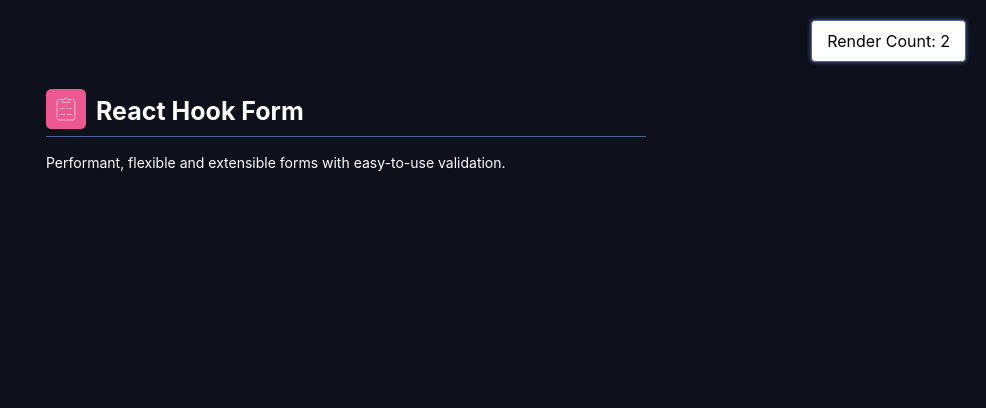
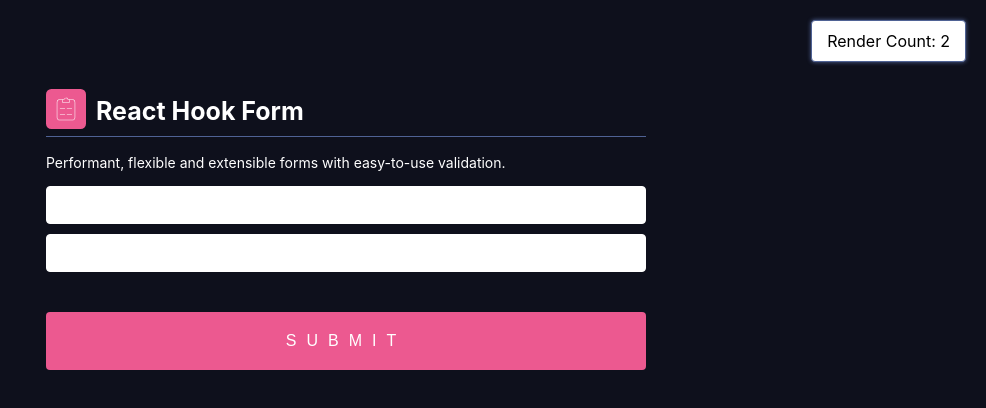
Before and after one commit to samgliu/react-hook-form-api-demo, a React (Create React App) app: page / in a window 1280 px wide. Shown: the top 408 px of the page, without its empty margins (294-1280 px from the left). Built offline with nearby package versions, Linux system fonts and the light colour scheme.

Commit message:
feat: adding formState

```diff
--- a/src/App.tsx
+++ b/src/App.tsx
@@ -1,9 +1,45 @@
 import Headers from './Header';
-
+import { useEffect } from 'react';
+import { useForm } from 'react-hook-form';
 let renderCount = 0;
 
 function App() {
+  const {
+    register,
+    handleSubmit,
+    formState,
+    formState: {
+      errors,
+      isDirty,
+      dirtyFields,
+      touchedFields,
+      isSubmitted,
+      isSubmitSuccessful,
+      submitCount,
+      isValid,
+    },
+  } = useForm({
+    defaultValues: {
+      firstName: '',
+      lastName: '',
+    },
+  });
+
+  const onSubmit = (data: any) => {
+    console.log('data', data);
+  };
+
   renderCount++;
+
+  console.log('errors', errors);
+  console.log('isDirty', isDirty);
+  console.log('dirtyFields', dirtyFields);
+  console.log('touchedFields', touchedFields);
+  console.log('isSubmitSuccessful', isSubmitSuccessful);
+
+  useEffect(() => {
+    console.log('useEffect formstate', formState.errors);
+  }, [formState]);
 
   return (
     <div className="App">
@@ -11,6 +47,11 @@
         renderCount={renderCount}
         description="Performant, flexible and extensible forms with easy-to-use validation."
       />
+      <form onSubmit={handleSubmit(onSubmit)}>
+        <input {...register('firstName', { required: true })} />
+        <input {...register('lastName', { required: true })} />
+        <input type="submit" />
+      </form>
     </div>
   );
 }
```
